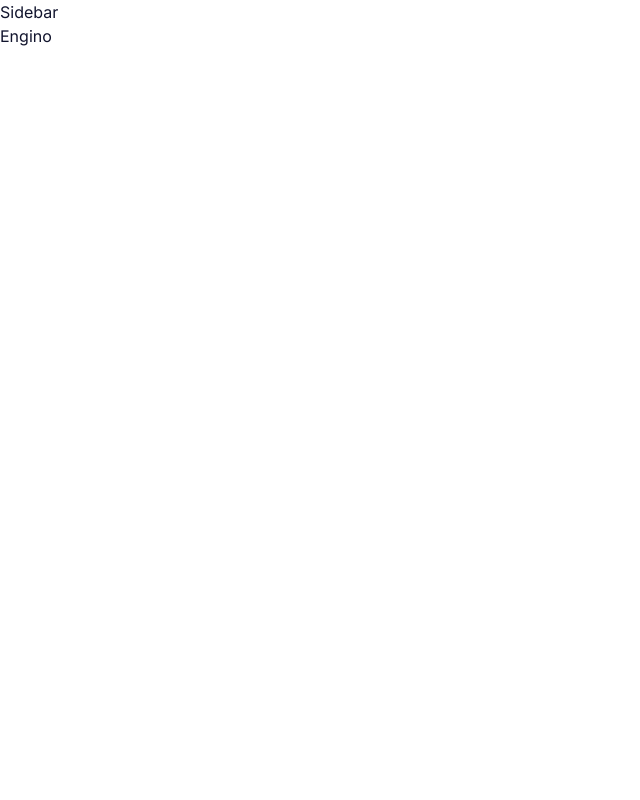
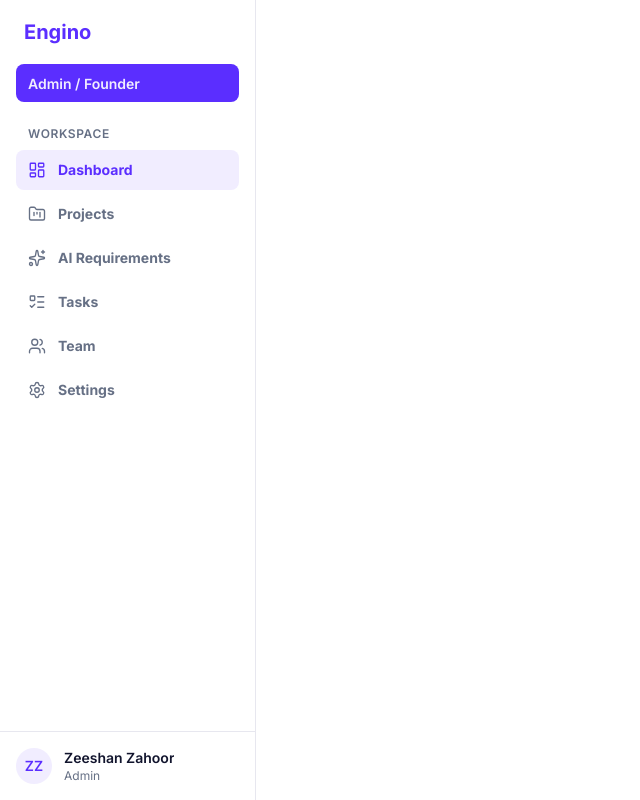
Before and after one commit to Zeeshan-Zahoor/Engino, a React (Vite) app in the folder client/: page / in a window 1280 px wide. Shown: the whole page, without its empty margins (0-640 px from the left). Built offline with nearby package versions, Linux system fonts and the light colour scheme.

Commit message:
feat: add reusable sidebar navigartion

```diff
--- a/client/package.json
+++ b/client/package.json
@@ -12,6 +12,7 @@
   "dependencies": {
     "@fontsource/inter": "^5.3.0",
     "@tailwindcss/vite": "^4.3.3",
+    "lucide-react": "^1.33.0",
     "react": "^19.2.8",
     "react-dom": "^19.2.8",
     "react-router-dom": "^7.18.2",
--- /dev/null
+++ b/client/src/components/layout/Sidebar.jsx
@@ -0,0 +1,70 @@
+import { adminNavigation } from "../../config/navigation";
+import { NavLink } from "react-router-dom";
+
+function Sidebar() {
+  return (
+    <aside className="flex min-h-screen w-64 flex-col border-r border-border bg-white">
+      {/* Logo */}
+      <div className="flex h-16 items-center px-6">
+        <h1 className="text-xl font-bold text-primary">Engino</h1>
+      </div>
+
+      {/* Workspace */}
+      <div className="px-4">
+        <div className="rounded-lg bg-primary px-3 py-2">
+          <p className="mt-0.5 text-sm font-semibold text-primary-light">
+            Admin / Founder
+          </p>
+        </div>
+      </div>
+
+      {/* Navigation */}
+      <nav className="mt-6 flex-1 px-4">
+        <p className="mb-2 px-3 text-xs font-semibold uppercase tracking-wider text-text-secondary">
+          Workspace
+        </p>
+
+        <div className="space-y-1">
+          {adminNavigation.map((item) => {
+            const Icon = item.icon;
+
+            return (
+              <NavLink
+                key={item.label}
+                to={item.path}
+                className={({ isActive }) => `flex w-full items-center gap-3 rounded-lg px-3 py-2.5 text-left text-sm font-bold transition-colors ${
+                  isActive
+                    ? "bg-primary-light text-primary"
+                    : "text-text-secondary hover:bg-surface hover:text-text-primary"
+                }`}
+              >
+                <Icon size={18} strokeWidth={1.8} />
+
+                <span>{item.label}</span>
+              </NavLink>
+            );
+          })}
+        </div>
+      </nav>
+
+      {/* User */}
+      <div className="border-t border-border p-4">
+        <div className="flex items-center gap-3">
+          <div className="flex h-9 w-9 items-center justify-center rounded-full bg-primary-light text-sm font-semibold text-primary">
+            ZZ
+          </div>
+
+          <div className="min-w-0">
+            <p className="truncate text-sm font-semibold text-text-primary">
+              Zeeshan Zahoor
+            </p>
+
+            <p className="text-xs text-text-secondary">Admin</p>
+          </div>
+        </div>
+      </div>
+    </aside>
+  );
+}
+
+export default Sidebar;
--- /dev/null
+++ b/client/src/config/navigation.js
@@ -0,0 +1,41 @@
+import {
+  LayoutDashboard,
+  FolderKanban,
+  Sparkles,
+  ListTodo,
+  Users,
+  Settings,
+} from "lucide-react";
+
+export const adminNavigation = [
+  {
+    label: "Dashboard",
+    path: "/",
+    icon: LayoutDashboard,
+  },
+  {
+    label: "Projects",
+    path: "/projects",
+    icon: FolderKanban,
+  },
+  {
+    label: "AI Requirements",
+    path: "/requirements",
+    icon: Sparkles,
+  },
+  {
+    label: "Tasks",
+    path: "/tasks",
+    icon: ListTodo,
+  },
+  {
+    label: "Team",
+    path: "/team",
+    icon: Users,
+  },
+  {
+    label: "Settings",
+    path: "/settings",
+    icon: Settings,
+  },
+];
--- a/client/src/layouts/AppLayout.jsx
+++ b/client/src/layouts/AppLayout.jsx
@@ -1,10 +1,12 @@
+import Sidebar from "../components/layout/Sidebar";
+
 function AppLayout() {
   return (
     <div className="min-h-screen bg-background">
-        <aside>Sidebar</aside>
+        <Sidebar />
 
         <main>
-            <h1>Engino</h1>
+
         </main>
     </div>
   )
```
Also changed, not shown: 1 other file (tests, documents, lock files or other folders).
